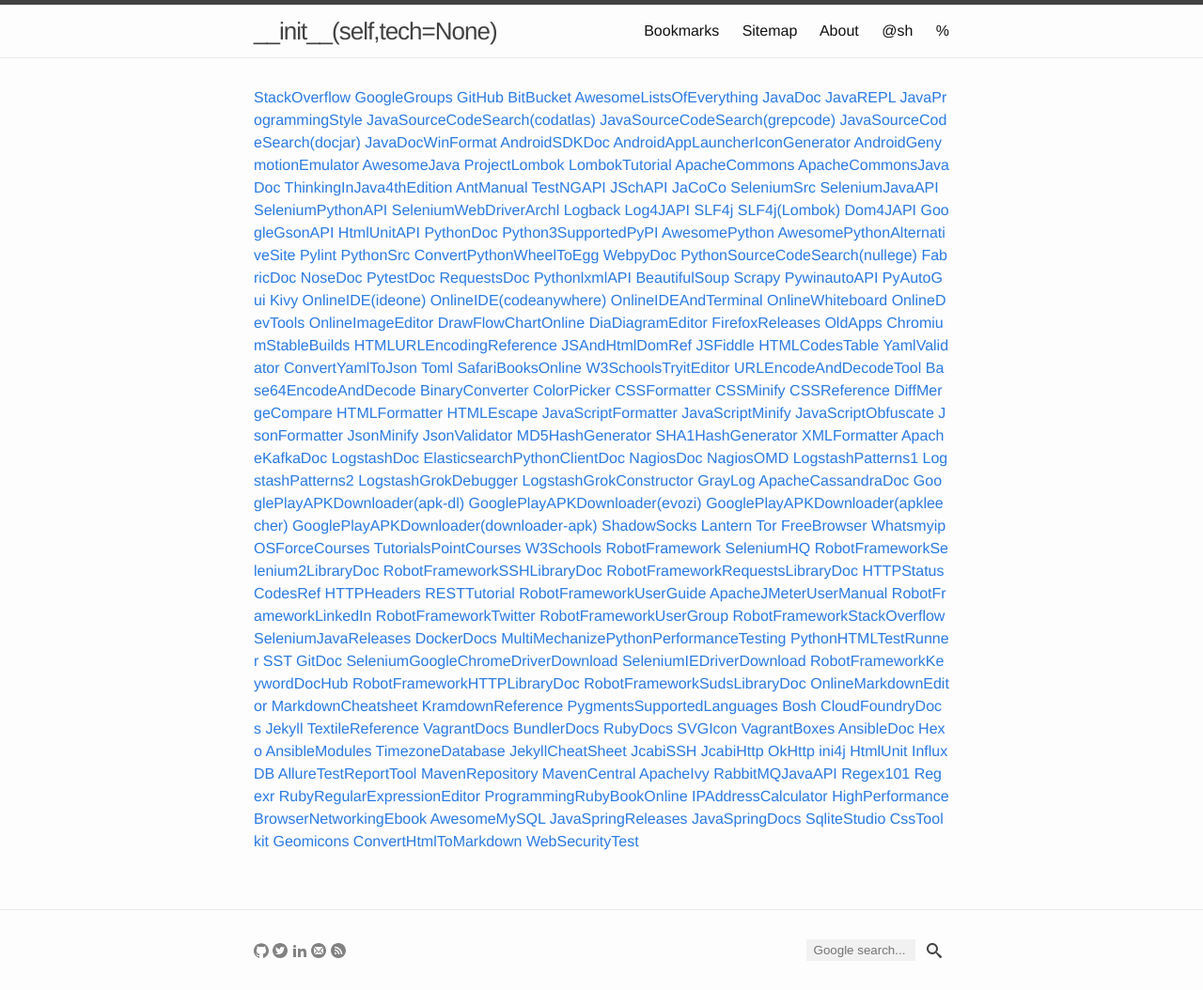
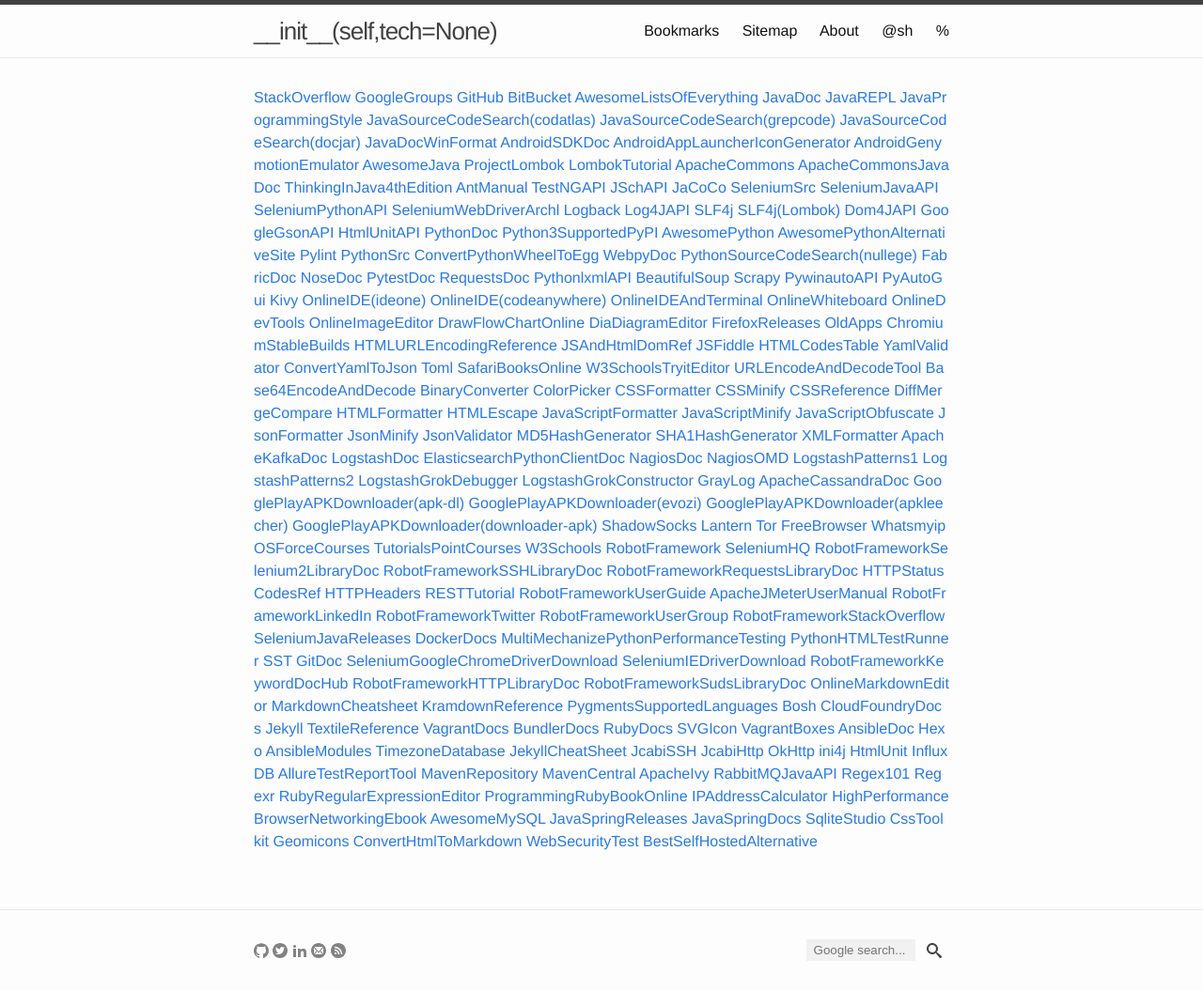
Before and after one commit to yuan-jiang/yuan-jiang.github.io, a Jekyll site: the page built from bookmarks.md, in a window 1280 px wide. Shown: the whole page at 94% size. Built offline with Jekyll 4.4.1, drawn with Linux system fonts in a browser that asks for light colours.

Commit message:
Update bookmarks.yml

```diff
--- a/_data/bookmarks.yml
+++ b/_data/bookmarks.yml
@@ -368,3 +368,5 @@
   link: http://markdownplease.com/
 - description: WebSecurityTest
   link: https://www.owasp.org/index.php/Main_Page
+- description: BestSelfHostedAlternative
+  link: https://n0where.net/best-self-hosted-alternatives/
```
